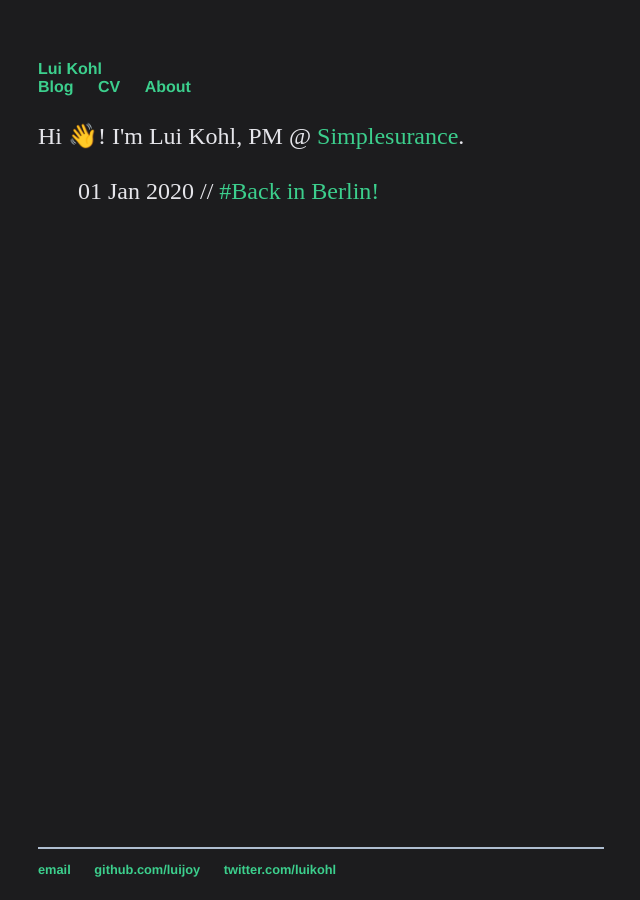
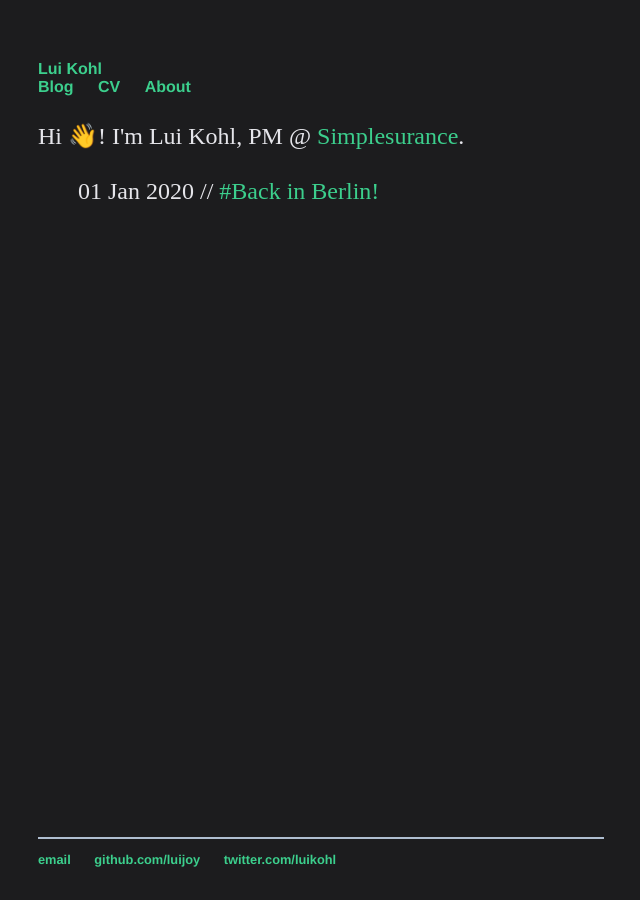
Before and after one commit to luijoy/luijoy.github.io, a Jekyll site: the page built from index.html, in a window 1280 px wide. Shown: the whole page, without its empty margins (314-954 px from the left). Built offline with Jekyll 4.4.1, drawn with Linux system fonts in a browser that asks for light colours.

Commit message:
Update main.css

```diff
--- a/css/main.css
+++ b/css/main.css
@@ -39,7 +39,7 @@ footer {
     border-top: 2px solid #AFBED1;
     font-size: .8em;
     position: fixed;
-    bottom: 10px;
+    bottom: 20px;
     width: calc(45% - 10px)
 }
 
```
